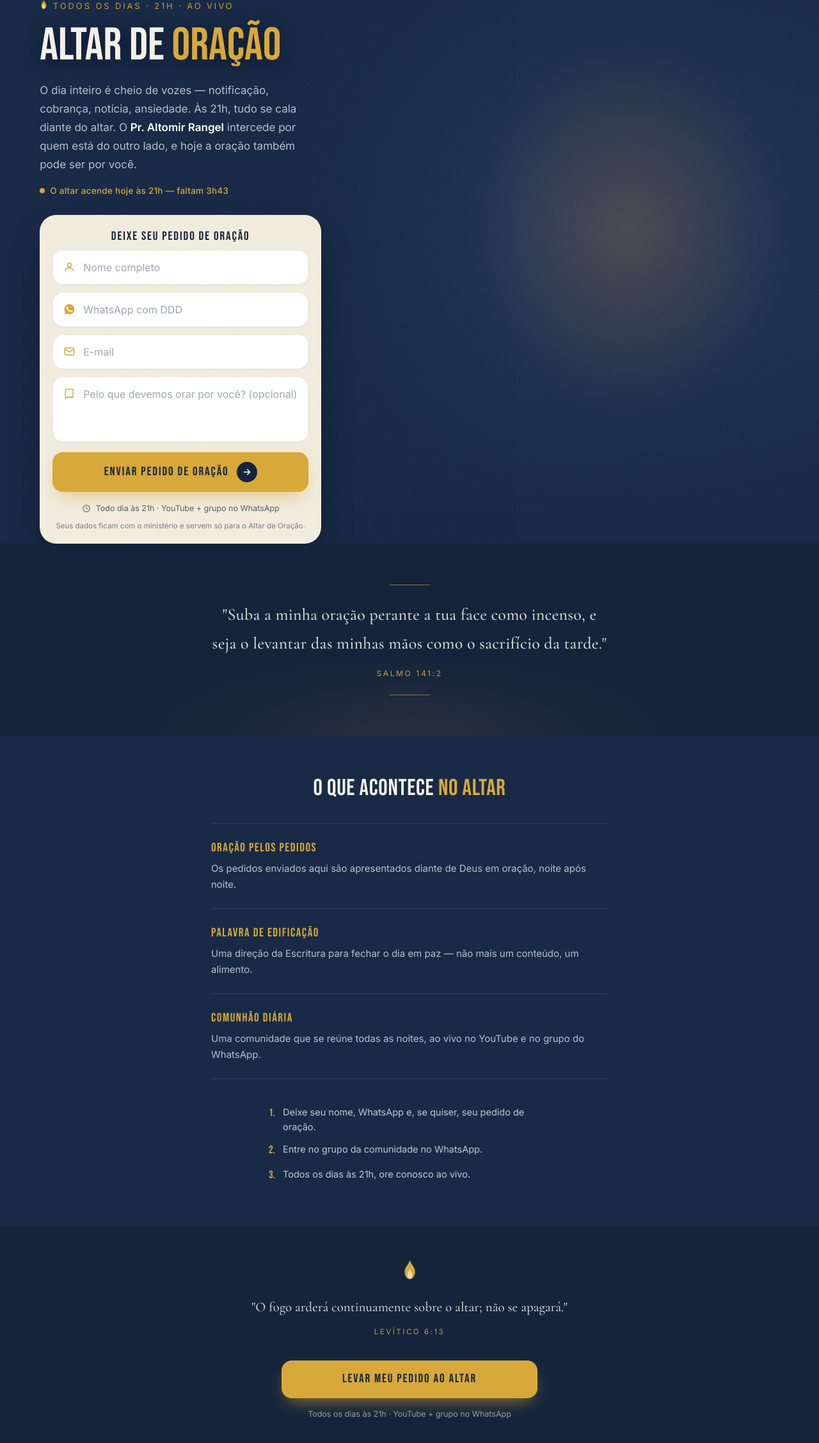
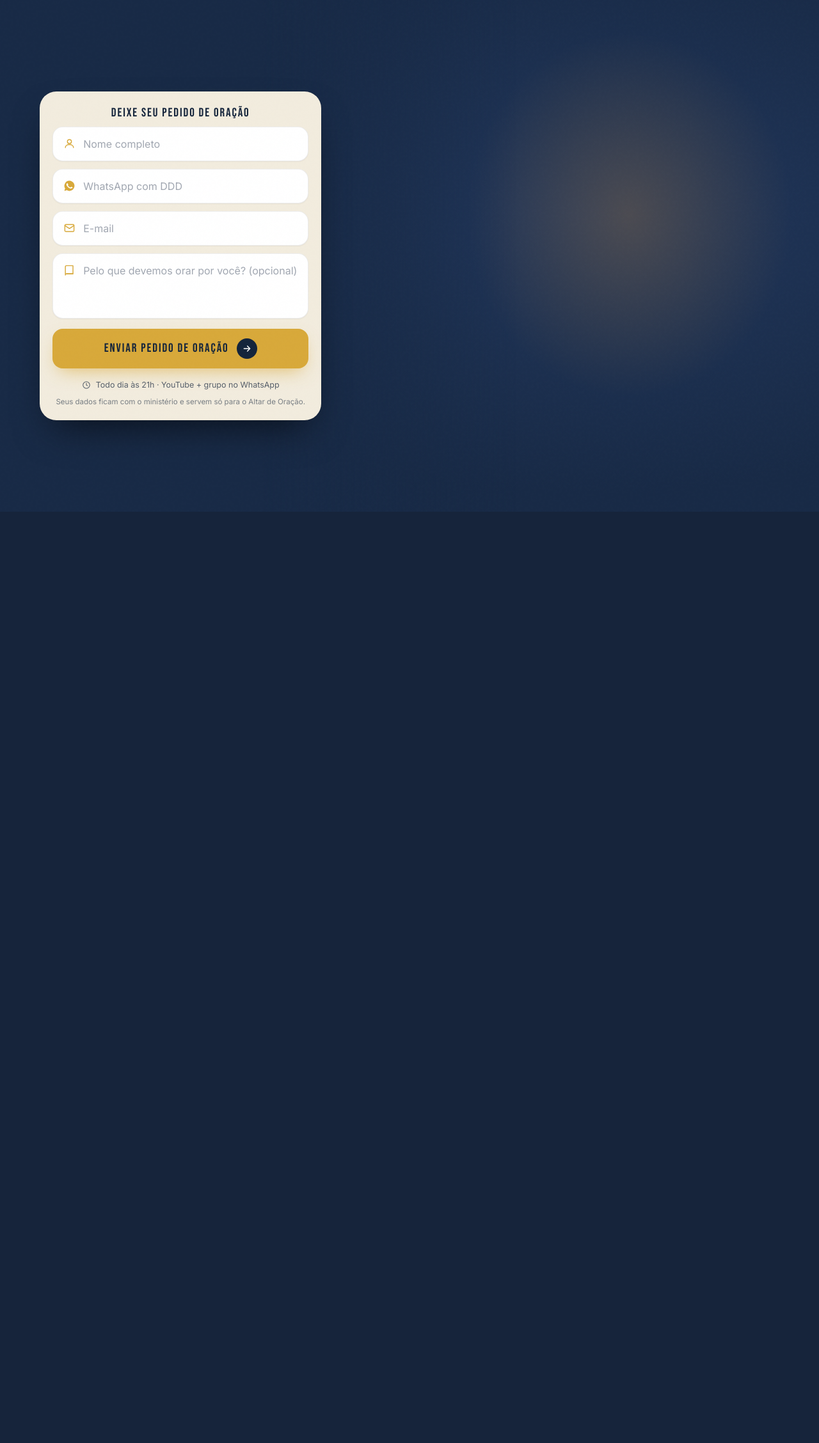
Before and after one commit to arthurrrangel/altomir-rangel, a Next.js app: page /altardanoite in a window 1280 px wide. Shown: the top 2256 px of the page at 64% size. After the commit the page ends 800 px from the top, so only its background shows below. Built offline with nearby package versions, Linux system fonts and the light colour scheme; a web font is replaced by a local one.

Commit message:
Add files via upload

```diff
--- a/app/altardanoite/page.tsx
+++ b/app/altardanoite/page.tsx
@@ -1,10 +1,6 @@
 import type { Metadata } from 'next'
-import { Cormorant_Garamond } from 'next/font/google'
 import LeadForm from './LeadForm'
-import Reveal from './Reveal'
-import Countdown from './Countdown'
 
-const serif = Cormorant_Garamond({ subsets: ['latin'], weight: ['500', '600'], style: ['normal', 'italic'] })
 
 export const metadata: Metadata = {
   metadataBase: new URL('https://www.ministerioarc.com'),
@@ -30,24 +26,6 @@ export const metadata: Metadata = {
   robots: { index: true, follow: true },
 }
 
-// Prova social — preencha com um número REAL quando tiver (ex.: '+2.400 pessoas
-// já levaram seus pedidos ao altar'). Vazio = a linha não aparece na página.
-const PROVA_SOCIAL: string = ''
-
-function Chama({ className = '' }: { className?: string }) {
-  return (
-    <svg viewBox="0 0 24 32" fill="none" className={className} aria-hidden="true">
-      <path
-        d="M12 1C13.2 6.4 18.8 9.2 18.8 16.2c0 5.6-3.4 9.6-6.8 9.6s-6.8-4-6.8-9.6C5.2 10.4 10 7.6 12 1Z"
-        fill="#D8A93A"
-      />
-      <path
-        d="M12 12.4c.7 3 3.1 4.4 3.1 7.7 0 2.9-1.6 4.9-3.1 4.9s-3.1-2-3.1-4.9c0-3.3 2.4-4.7 3.1-7.7Z"
-        fill="#F3E3B3"
-      />
-    </svg>
-  )
-}
 
 export default function Page() {
   return (
@@ -102,126 +80,14 @@ export default function Page() {
         {/* conteúdo */}
         <div className="relative z-10 col-start-1 row-start-1 flex min-h-[100svh] flex-col items-center justify-start px-6 pb-8 pt-[36svh] sm:px-10 lg:min-h-0 lg:items-start lg:justify-center lg:pb-0 lg:pt-0 lg:pl-[9%] lg:pr-6">
           <div className="mx-auto flex w-full max-w-[440px] flex-col items-center lg:mx-0 lg:max-w-[560px] lg:items-start">
-            <p className="motion-safe:animate-[reveal_1s_cubic-bezier(0.22,1,0.36,1)_0.15s_both] mb-2.5 flex items-center gap-2 font-inter text-[12px] uppercase tracking-[0.22em] text-[#D8A93A]/90 sm:mb-4 sm:text-[13px]">
-              <Chama className="motion-safe:animate-[flick_2.4s_ease-in-out_infinite] h-[17px] w-auto" />
-              Todos os dias · 21h · ao vivo
-            </p>
-            <h1
-              className="motion-safe:animate-[reveal_1s_cubic-bezier(0.22,1,0.36,1)_0.3s_both] whitespace-nowrap font-bebas leading-[1] text-[#F3F1EA] text-[clamp(31px,12vw,58px)] lg:text-[clamp(46px,5.6vw,96px)]"
-              style={{ textShadow: '0 4px 24px rgba(8,14,26,0.55)' }}
-            >
-              Altar de <span className="text-[#D8A93A]">Oração</span>
-            </h1>
 
-            <p className="motion-safe:animate-[reveal_1s_cubic-bezier(0.22,1,0.36,1)_0.48s_both] mt-3.5 max-w-[440px] font-inter text-[15px] leading-[1.6] text-white/70 sm:mt-5 sm:text-[17px] sm:leading-[1.7]">
-              O dia inteiro é cheio de vozes — notificação, cobrança, notícia, ansiedade. Às 21h, tudo se cala diante do altar. O <strong className="font-semibold text-white">Pr. Altomir Rangel</strong> intercede por quem está do outro lado, e hoje a oração também pode ser por você.
-            </p>
-
-            <div className="motion-safe:animate-[reveal_1s_cubic-bezier(0.22,1,0.36,1)_0.57s_both] mt-4">
-              <Countdown />
-            </div>
-
-            {PROVA_SOCIAL && (
-              <p className="motion-safe:animate-[reveal_1s_cubic-bezier(0.22,1,0.36,1)_0.62s_both] mt-2.5 flex items-center gap-2 font-inter text-[13px] font-medium text-[#D8A93A] sm:text-[14px]">
-                <span className="relative flex h-2 w-2">
-                  <span className="absolute inline-flex h-full w-full animate-ping rounded-full bg-[#D8A93A] opacity-60" />
-                  <span className="relative inline-flex h-2 w-2 rounded-full bg-[#D8A93A]" />
-                </span>
-                {PROVA_SOCIAL}
-              </p>
-            )}
-
-            <div id="pedido" className="motion-safe:animate-[reveal_1s_cubic-bezier(0.22,1,0.36,1)_0.66s_both] mt-5 w-full max-w-[440px] scroll-mt-6 sm:mt-7">
+            <div id="pedido" className="motion-safe:animate-[reveal_1s_cubic-bezier(0.22,1,0.36,1)_0.15s_both] w-full max-w-[440px] scroll-mt-6">
               <LeadForm />
             </div>
           </div>
         </div>
       </section>
 
-      {/* ====================== VERSÍCULO (Sl 141:2) ====================== */}
-      <section className="relative w-full overflow-hidden bg-[#14243B] px-6 py-14 sm:py-16">
-        <div
-          className="pointer-events-none absolute inset-0"
-          style={{ background: 'radial-gradient(46% 60% at 50% 100%, rgba(228,152,54,0.09) 0%, transparent 70%)' }}
-        />
-        <Reveal className="relative mx-auto flex max-w-[620px] flex-col items-center text-center">
-          <span className="mb-6 h-px w-16 bg-[#D8A93A]/60" aria-hidden="true" />
-          <blockquote className={`${serif.className} text-[22px] italic leading-[1.7] tracking-[0.01em] text-[#F3F1EA]/90 sm:text-[26px]`}>
-            "Suba a minha oração perante a tua face como incenso, e seja o levantar das minhas mãos como o sacrifício da tarde."
-          </blockquote>
-          <cite className="mt-4 font-inter text-[12px] uppercase not-italic tracking-[0.22em] text-[#D8A93A]/90">
-            Salmo 141:2
-          </cite>
-          <span className="mt-6 h-px w-16 bg-[#D8A93A]/60" aria-hidden="true" />
-        </Reveal>
-      </section>
-
-      {/* ==================== O QUE ACONTECE NO ALTAR ==================== */}
-      <section className="w-full px-6 py-14 sm:py-16">
-        <Reveal className="mx-auto max-w-[620px]">
-          <h2 className="text-center font-bebas text-[30px] leading-none tracking-[0.02em] text-[#F3F1EA] sm:text-[36px]">
-            O que acontece <span className="text-[#D8A93A]">no altar</span>
-          </h2>
-
-          <ul className="mt-9 flex flex-col">
-            <li className="border-t border-white/10 py-6">
-              <h3 className="font-bebas text-[19px] tracking-[0.08em] text-[#D8A93A]">Oração pelos pedidos</h3>
-              <p className="mt-1.5 font-inter text-[15px] leading-[1.65] text-white/70">
-                Os pedidos enviados aqui são apresentados diante de Deus em oração, noite após noite.
-              </p>
-            </li>
-            <li className="border-t border-white/10 py-6">
-              <h3 className="font-bebas text-[19px] tracking-[0.08em] text-[#D8A93A]">Palavra de edificação</h3>
-              <p className="mt-1.5 font-inter text-[15px] leading-[1.65] text-white/70">
-                Uma direção da Escritura para fechar o dia em paz — não mais um conteúdo, um alimento.
-              </p>
-            </li>
-            <li className="border-b border-t border-white/10 py-6">
-              <h3 className="font-bebas text-[19px] tracking-[0.08em] text-[#D8A93A]">Comunhão diária</h3>
-              <p className="mt-1.5 font-inter text-[15px] leading-[1.65] text-white/70">
-                Uma comunidade que se reúne todas as noites, ao vivo no YouTube e no grupo do WhatsApp.
-              </p>
-            </li>
-          </ul>
-
-          <ol className="mx-auto mt-10 flex max-w-[440px] flex-col gap-3 font-inter text-[14.5px] leading-[1.6] text-white/75">
-            <li className="flex gap-3">
-              <span className="font-bebas text-[17px] text-[#D8A93A]">1.</span>
-              Deixe seu nome, WhatsApp e, se quiser, seu pedido de oração.
-            </li>
-            <li className="flex gap-3">
-              <span className="font-bebas text-[17px] text-[#D8A93A]">2.</span>
-              Entre no grupo da comunidade no WhatsApp.
-            </li>
-            <li className="flex gap-3">
-              <span className="font-bebas text-[17px] text-[#D8A93A]">3.</span>
-              Todos os dias às 21h, ore conosco ao vivo.
-            </li>
-          </ol>
-        </Reveal>
-      </section>
-
-      {/* ========================= ENCERRAMENTO ========================= */}
-      <section className="w-full bg-[#14243B] px-6 pb-16 pt-14 text-center sm:pb-20">
-        <Reveal className="mx-auto flex max-w-[520px] flex-col items-center">
-          <Chama className="motion-safe:animate-[flick_2.4s_ease-in-out_infinite] h-9 w-auto" />
-          <p className={`${serif.className} mt-5 text-[19px] italic leading-[1.65] text-[#F3F1EA]/85 sm:text-[21px]`}>
-            "O fogo arderá continuamente sobre o altar; não se apagará."
-          </p>
-          <cite className="mt-3 font-inter text-[11.5px] uppercase not-italic tracking-[0.22em] text-[#D8A93A]/90">
-            Levítico 6:13
-          </cite>
-
-          <a
-            href="#pedido"
-            className="mt-9 flex w-full max-w-[400px] items-center justify-center gap-3 rounded-2xl bg-[#D8A93A] py-[15px] font-bebas text-[19px] tracking-[0.1em] text-[#14243B] shadow-[0_12px_28px_-10px_rgba(216,169,58,0.7)] transition duration-300 hover:-translate-y-0.5 hover:bg-[#e2b954] focus-visible:outline-none focus-visible:ring-2 focus-visible:ring-[#D8A93A] focus-visible:ring-offset-2 focus-visible:ring-offset-[#14243B] active:translate-y-0"
-          >
-            Levar meu pedido ao altar
-          </a>
-          <p className="mt-4 font-inter text-[12.5px] text-white/55">Todos os dias às 21h · YouTube + grupo no WhatsApp</p>
-        </Reveal>
-      </section>
-
       <style>{`@keyframes reveal{from{opacity:0;transform:translateY(18px)}to{opacity:1;transform:none}}@keyframes figin{from{opacity:0;transform:scale(1.05)}to{opacity:1;transform:scale(1)}}@keyframes flick{0%,100%{transform:scale(1)}50%{transform:scale(1.07) translateY(-1px)}}`}</style>
     </main>
   )
```
